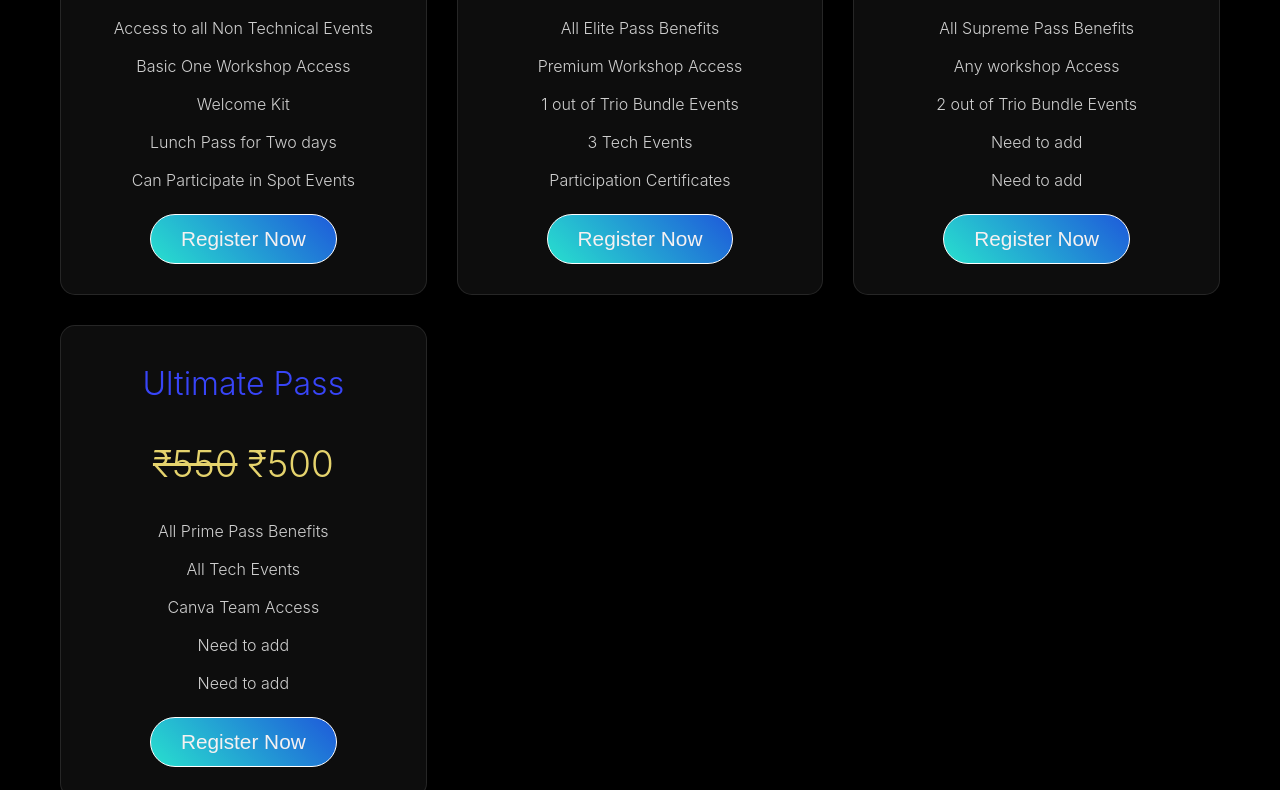
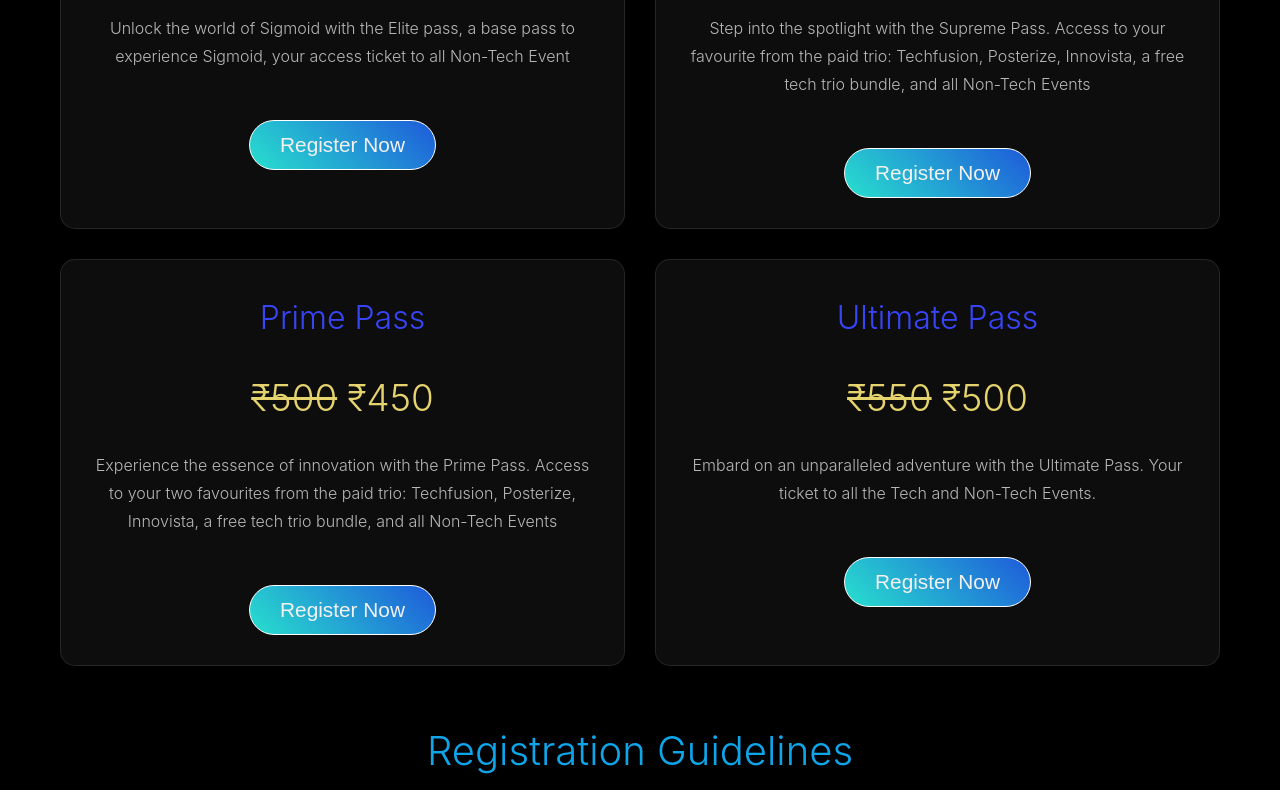
Before and after one commit to likhithkumar44/Sigmoid_2K25, a plain HTML site: page registration.html in a window 1280 px wide. Shown: the part 677-1467 px from the top of the page. Drawn offline with Linux system fonts and the light colour scheme.

Commit message:
updated register page

```diff
--- a/css/registration.css
+++ b/css/registration.css
@@ -40,7 +40,7 @@ body, html {
 /* Passes Grid */
 .passes-grid {
     display: grid;
-    grid-template-columns: repeat(auto-fit, minmax(280px, 1fr));
+    grid-template-columns: repeat(2, minmax(280px, 1fr));
     gap: 30px;
     max-width: 1200px;
     margin: 50px auto;
@@ -78,11 +78,7 @@ body, html {
     list-style: none;
     padding: 0;
     margin: 20px 0;
-}
-
-.pass-features li {
-    margin: 10px 0;
-    opacity: 0.8;
+    opacity: 0.7;
 }
 
 .register-btn {
@@ -95,6 +91,7 @@ body, html {
     cursor: pointer;
     transition: transform 0.3s ease;
     border: 1px solid white;
+    margin-top: 30px;
 }
 
 .register-btn:hover {
@@ -187,16 +184,3 @@ body, html {
         font-size: 2rem;
     }
 }
-
-/* .sound-btn {
-	position: fixed;
-	bottom: 9vh;
-	right: 9vw;
-	cursor: pointer;
-	width: 24px;
-	transition: .25s ease;
-}
-
-.sound-btn.paused {
-	opacity: .25;
-} */
--- a/registration.html
+++ b/registration.html
@@ -43,13 +43,8 @@
         <div class="pass-card">
           <h2 class="pass-type">Elite Pass</h2>
           <div class="pass-price"><s>₹400</s> ₹350</div>
-          <ul class="pass-features">
-            <li>Access to all Non Technical Events</li>
-            <li>Basic One Workshop Access</li>
-            <li>Welcome Kit</li>
-            <li>Lunch Pass for Two days</li>
-            <li>Can Participate in Spot Events</li>
-          </ul>
+          <p class="pass-features">Unlock the world of Sigmoid with
+             the Elite pass, a base pass to experience Sigmoid, your access ticket to all Non-Tech Event</p>
           <a href="https://pages.razorpay.com/elite-passs">
           <button class="register-btn">Register Now</button>
           </a>
@@ -58,13 +53,9 @@
         <div class="pass-card">
           <h2 class="pass-type">Supreme Pass</h2>
           <div class="pass-price"><s>₹450</s> ₹400</div>
-          <ul class="pass-features">
-            <li>All Elite Pass Benefits</li>
-            <li>Premium Workshop Access</li>
-            <li>1 out of Trio Bundle Events</li>
-            <li>3 Tech Events</li>
-            <li>Participation Certificates</li>
-          </ul>
+          <p class="pass-features">Step into the spotlight with the
+            Supreme Pass. Access to your favourite from the paid trio: Techfusion,
+            Posterize, Innovista, a free tech trio bundle, and all Non-Tech Events</p>
           <a href="https://pages.razorpay.com/supreme-passs">
           <button class="register-btn">Register Now</button>
           </a>
@@ -73,14 +64,10 @@
         <div class="pass-card">
           <h2 class="pass-type">Prime Pass</h2>
           <div class="pass-price"><s>₹500</s> ₹450</div>
-          <ul class="pass-features">
-            <li>All Supreme Pass Benefits</li>
-            <li>Any workshop Access</li>
-            <li>2 out of Trio Bundle Events </li>
-            <li>Need to add</li>
-            <li>Need to add</li>
-
-          </ul>
+          <p class="pass-features">Experience the essence of innovation with the Prime Pass.
+            Access to your two favourites from the paid trio: Techfusion,
+            Posterize, Innovista, a free tech trio bundle, and all Non-Tech Events
+          </p>
           <a href="https://pages.razorpay.com/prime-passs">
           <button class="register-btn">Register Now</button>
           </a>
@@ -89,14 +76,8 @@
         <div class="pass-card">
           <h2 class="pass-type">Ultimate Pass</h2>
           <div class="pass-price"><s>₹550</s> ₹500</div>
-          <ul class="pass-features">
-            <li>All Prime Pass Benefits</li>
-            <li>All Tech Events</li>
-            <li>Canva Team Access</li>
-            <li>Need to add</li>
-            <li>Need to add</li>
-
-          </ul>
+          <p class="pass-features">Embard on an unparalleled adventure with the Ultimate Pass.
+            Your ticket to all the Tech and Non-Tech Events.</p>
           <a href="https://pages.razorpay.com/ultimate-passs">
           <button class="register-btn">Register Now</button>
           </a>
```
